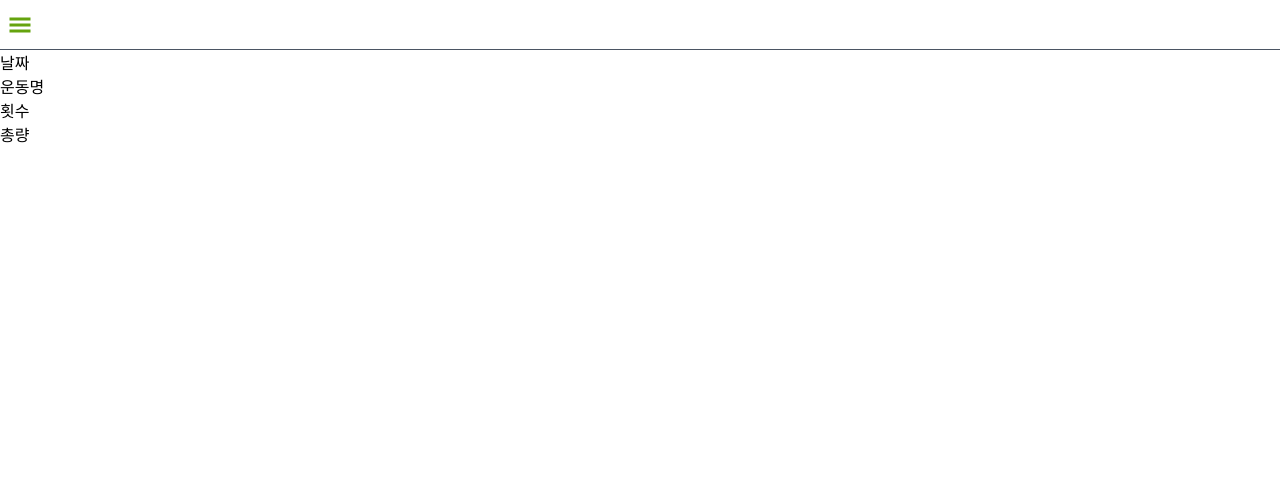
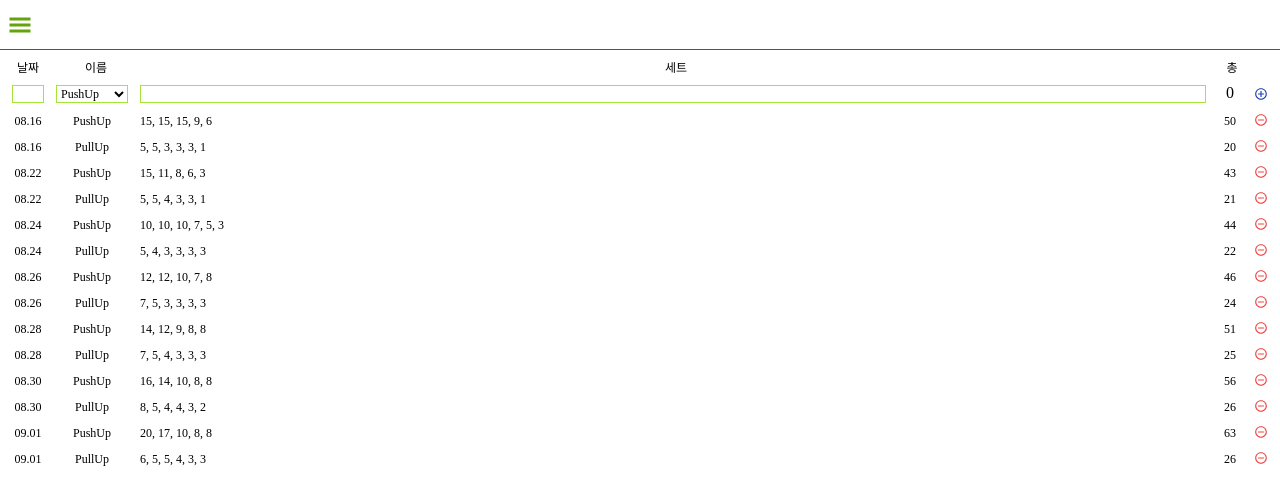
Before and after one commit to leeyc924/health-reacord-web, a Next.js app: page /record in a window 1280 px wide. Shown: the top 504 px of the page. Built offline with nearby package versions, Linux system fonts and the light colour scheme.

Commit message:
record crud

```diff
--- a/package.json
+++ b/package.json
@@ -15,15 +15,19 @@
     "@types/react-dom": "18.0.9",
     "axios": "^1.2.0",
     "classnames": "^2.3.2",
+    "dayjs": "^1.11.6",
     "eslint": "8.28.0",
     "eslint-config-next": "13.0.4",
     "next": "13.0.4",
     "react": "18.2.0",
+    "react-chartjs-2": "^5.0.1",
     "react-dom": "18.2.0",
     "react-icons": "^4.6.0",
-    "typescript": "4.9.3"
+    "typescript": "4.9.3",
+    "uuid": "^9.0.0"
   },
   "devDependencies": {
+    "@types/uuid": "^8.3.4",
     "autoprefixer": "^10.4.13",
     "postcss": "^8.4.19",
     "tailwindcss": "^3.2.4"
--- a/pages/record/index.tsx
+++ b/pages/record/index.tsx
@@ -1,17 +1,170 @@
+import React, { useCallback, useEffect, useState } from 'react';
 import { GetServerSidePropsContext } from 'next';
-import Head from 'next/head';
-import React from 'react';
+import { MdRemoveCircleOutline as DeleteIcon, MdAddCircleOutline as AddIcon } from 'react-icons/md';
+import { v4 } from 'uuid';
 
 const RecordPage = () => {
+  const [formData, setFormData] = useState([
+    { id: '1', day: '08.16', title: 'PushUp', allCnt: '50', setList: '15, 15, 15, 9, 6' },
+    { id: '2', day: '08.16', title: 'PullUp', allCnt: '20', setList: '5, 5, 3, 3, 3, 1' },
+    { id: '3', day: '08.22', title: 'PushUp', allCnt: '43', setList: '15, 11, 8, 6, 3' },
+    { id: '4', day: '08.22', title: 'PullUp', allCnt: '21', setList: '5, 5, 4, 3, 3, 1' },
+    { id: '5', day: '08.24', title: 'PushUp', allCnt: '44', setList: '10, 10, 10, 7, 5, 3' },
+    { id: '6', day: '08.24', title: 'PullUp', allCnt: '22', setList: '5, 4, 3, 3, 3, 3' },
+    { id: '7', day: '08.26', title: 'PushUp', allCnt: '46', setList: '12, 12, 10, 7, 8' },
+    { id: '8', day: '08.26', title: 'PullUp', allCnt: '24', setList: '7, 5, 3, 3, 3, 3' },
+    { id: '9', day: '08.28', title: 'PushUp', allCnt: '51', setList: '14, 12, 9, 8, 8' },
+    { id: '10', day: '08.28', title: 'PullUp', allCnt: '25', setList: '7, 5, 4, 3, 3, 3' },
+    { id: '11', day: '08.30', title: 'PushUp', allCnt: '56', setList: '16, 14, 10, 8, 8' },
+    { id: '12', day: '08.30', title: 'PullUp', allCnt: '26', setList: '8, 5, 4, 4, 3, 2' },
+    { id: '13', day: '09.01', title: 'PushUp', allCnt: '63', setList: '20, 17, 10, 8, 8' },
+    { id: '14', day: '09.01', title: 'PullUp', allCnt: '26', setList: '6, 5, 5, 4, 3, 3' },
+  ]);
+
+  const handleAdd = useCallback(
+    ({ day, title, allCnt, setList }: { day: string; title: string; allCnt: string; setList: string }) => {
+      setFormData(formData => formData.concat({ id: v4(), day, title, allCnt, setList }));
+    },
+    [],
+  );
+
+  const handleRemove = useCallback((id: string) => {
+    setFormData(formData => formData.filter(data => data.id !== id));
+  }, []);
+
   return (
-    <>
-      <div className="">
-        <div>날짜</div>
-        <div>운동명</div>
-        <div>횟수</div>
-        <div>총량</div>
+    <section className="flex flex-col h-full gap-2 p-2">
+      <div className="flex gap-2">
+        <div className="px-1 basis-10 shrink-0 text-center">
+          <span className="text-xs">날짜</span>
+        </div>
+        <div className="px-1 basis-20 shrink-0 text-center">
+          <span className="text-xs">이름</span>
+        </div>
+        <div className="px-1 grow text-center">
+          <span className="text-xs">세트</span>
+        </div>
+        <div className="px-1 basis-8 shrink-0 text-center">
+          <span className="text-xs">총</span>
+        </div>
+        <div className="px-1 basis-2 shrink-0 basis-4 shrink-0" />
       </div>
-    </>
+      <AddForm onAdd={handleAdd} />
+      {formData.map((data, index) => (
+        <Row
+          key={index}
+          id={data.id}
+          day={data.day}
+          title={data.title}
+          allCnt={data.allCnt}
+          setList={data.setList}
+          onRemove={handleRemove}
+        />
+      ))}
+    </section>
+  );
+};
+
+interface RowProps {
+  id: string;
+  day: string;
+  title: string;
+  allCnt: string;
+  setList: string;
+  onRemove?: (id: string) => void;
+}
+const Row = ({ id, day, title, allCnt, setList, onRemove }: RowProps) => {
+  return (
+    <div className="flex gap-1">
+      <div className="px-1 basis-10 shrink-0 text-center">
+        <span className="text-xs">{day}</span>
+      </div>
+      <div className="px-1 basis-20 shrink-0 text-center">
+        <span className="text-xs">{title}</span>
+      </div>
+      <div className="px-1 grow">
+        <span className="text-xs">{setList}</span>
+      </div>
+      <div className="px-1 basis-8 shrink-0 text-center">
+        <span className="text-xs">{allCnt}</span>
+      </div>
+      <div className="flex items-center px-1 basis-4 shrink-0">
+        <button className="text-xs" onClick={e => onRemove?.(id)}>
+          <DeleteIcon color="#ef4444" size={14} />
+        </button>
+      </div>
+    </div>
+  );
+};
+
+const AddForm = ({
+  onAdd,
+}: {
+  onAdd: (form: { day: string; title: string; allCnt: string; setList: string }) => void;
+}) => {
+  const [form, setForm] = useState({
+    day: '',
+    title: '',
+    allCnt: '',
+    setList: '',
+  });
+
+  const handleChange = useCallback((e: React.ChangeEvent<HTMLInputElement>) => {
+    const { name, value } = e.target;
+    setForm(form => ({ ...form, [name]: value }));
+  }, []);
+
+  useEffect(() => {
+    const allCnt = String(form.setList.split(', ').reduce((sum: number, cur) => sum + Number(cur), 0));
+    setForm(form => ({ ...form, allCnt }));
+  }, [form.setList]);
+
+  return (
+    <form
+      className="flex gap-1"
+      onSubmit={e => {
+        e.preventDefault();
+        onAdd(form);
+      }}
+    >
+      <div className="px-1 basis-10 shrink-0 text-center">
+        <input
+          className="text-xs w-full border border-solid border-lime-400"
+          value={form.day}
+          name="day"
+          onChange={e => handleChange(e)}
+        />
+      </div>
+      <div className="px-1 basis-20 shrink-0 text-center">
+        <select
+          className="text-xs w-full border border-solid border-lime-400"
+          value={form.title}
+          name="title"
+          onChange={e => {
+            setForm(form => ({ ...form, [e.target.name]: e.target.value }))}
+          }
+        >
+          <option>PushUp</option>
+          <option>PullUp</option>
+        </select>
+      </div>
+      <div className="px-1 grow">
+        <input
+          className="text-xs w-full border border-solid border-lime-400"
+          value={form.setList}
+          name="setList"
+          onChange={e => handleChange(e)}
+        />
+      </div>
+      <div className="px-1 basis-8 shrink-0 text-center">
+        <span>{form.allCnt}</span>
+      </div>
+      <div className="flex items-center px-1 basis-4 shrink-0">
+        <button type="submit">
+          <AddIcon color="#1e40af" size={14} />
+        </button>
+      </div>
+    </form>
   );
 };
 
```
Also changed, not shown: 1 other file (tests, documents, lock files or other folders).
